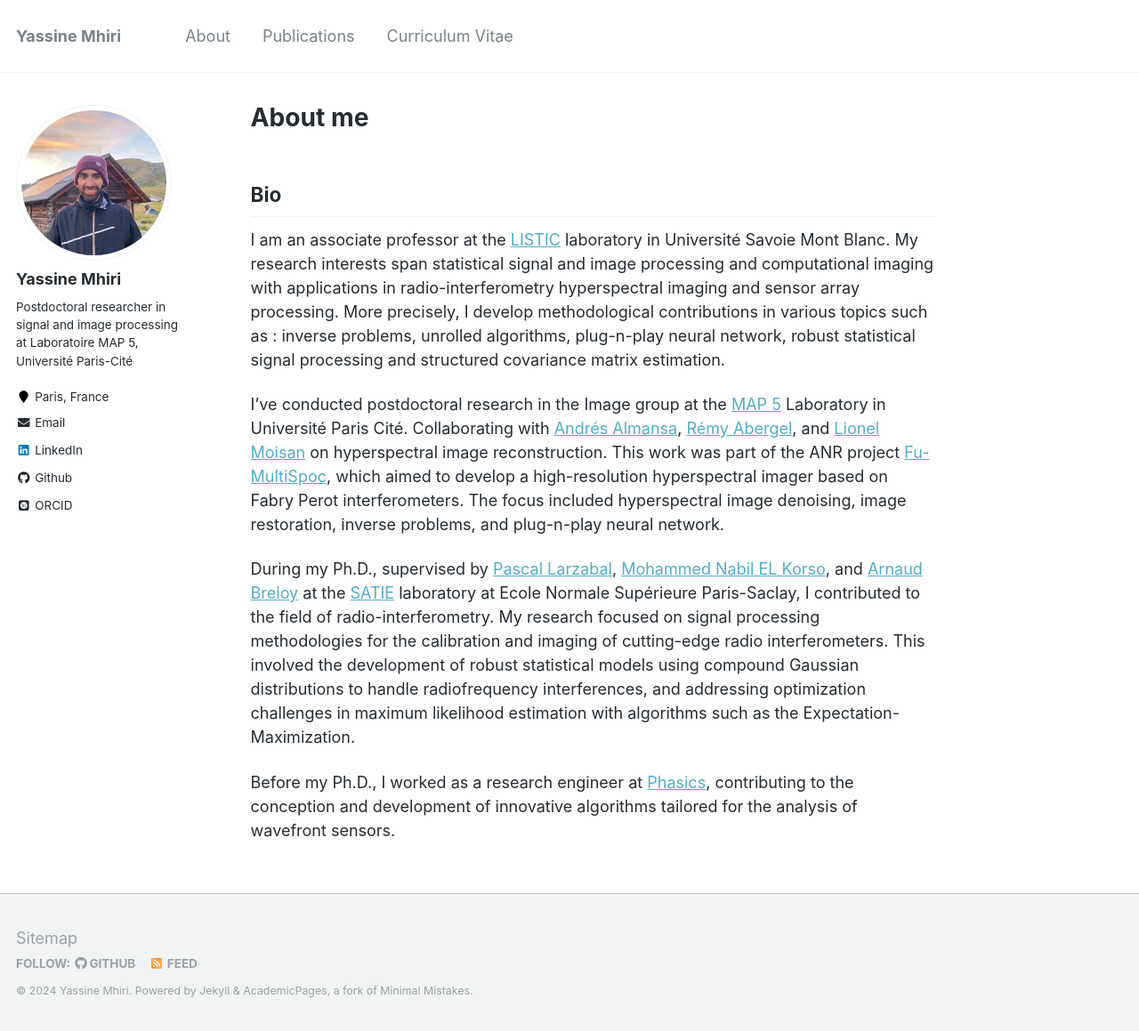
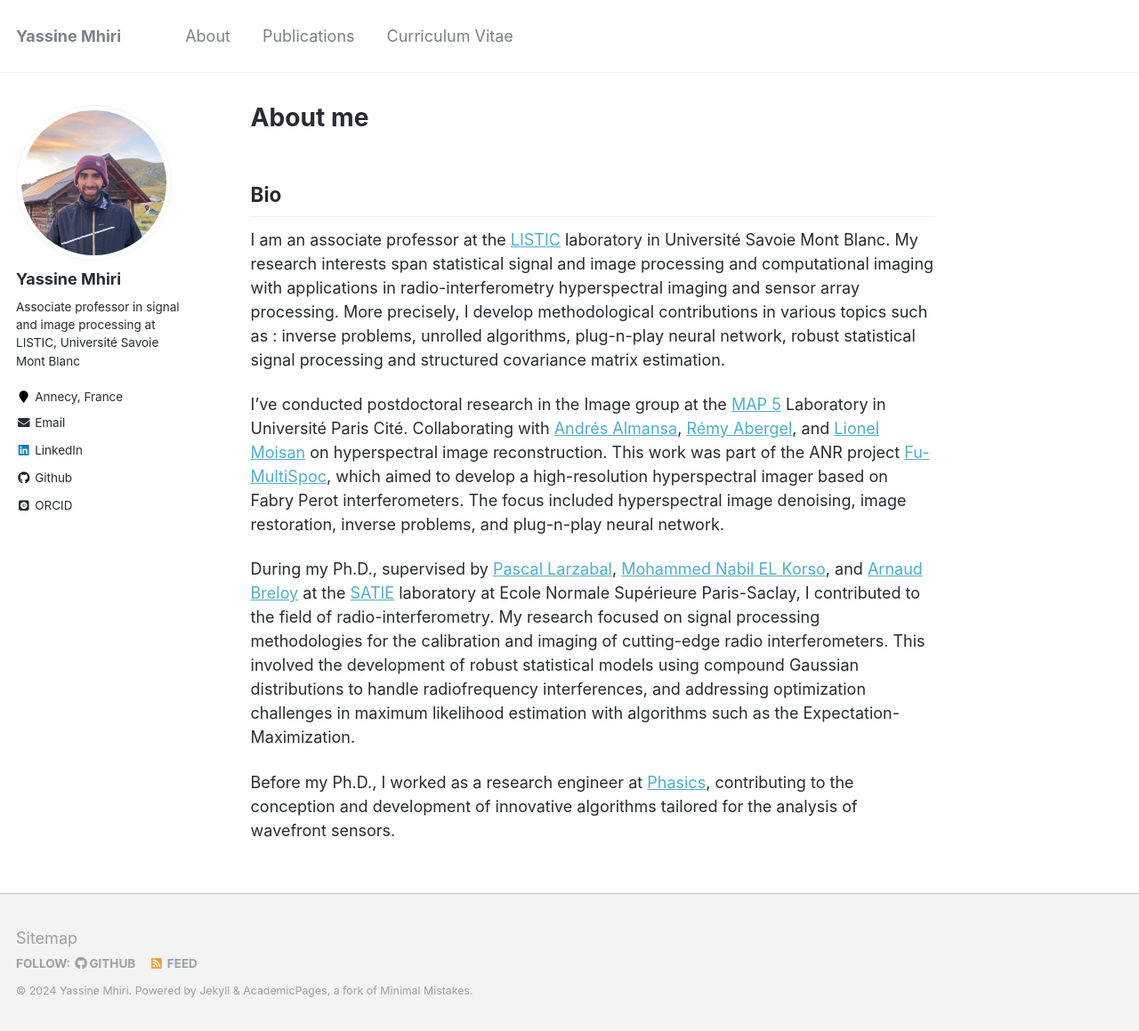
Before and after one commit to y-mhiri/y-mhiri.github.io, a Jekyll site: the page built from _pages/about.md, in a window 1280 px wide and 1159 px high. Shown: the whole window at 89% size. Built offline with Jekyll 4.4.1, drawn with Linux system fonts in a browser that asks for light colours; some web fonts are replaced.

Commit message:
new position + new mail

```diff
--- a/_config.yml
+++ b/_config.yml
@@ -82,13 +82,12 @@ analytics:
 author:
   name             : "Yassine Mhiri"
   avatar           : "ID.JPG"
-  bio              : "Postdoctoral researcher in signal and image processing at Laboratoire MAP 5, Université Paris-Cité"
-  # bio              : "Phd Student in Statistical Signal Processing applied to radioastronomy, SATIE, ENS Paris Saclay"
-  location         : "Paris, France"
+  bio              : "Associate professor in signal and image processing at LISTIC, Université Savoie Mont Blanc"
+  location         : "Annecy, France"
   employer         :
   pubmed           : #"https://www.ncbi.nlm.nih.gov/pubmed/?term=john+snow"
   googlescholar    : #"https://scholar.google.com/citations?user=k4HG5UEAAAAJ&hl=fr"
-  email            : "yassine.mhiri@outlook.fr"
+  email            : "yassine.mhiri@univ-smb.fr"
   researchgate     :  # example: "https://www.researchgate.net/profile/yourprofile"
   uri              :
   bitbucket        :
```
